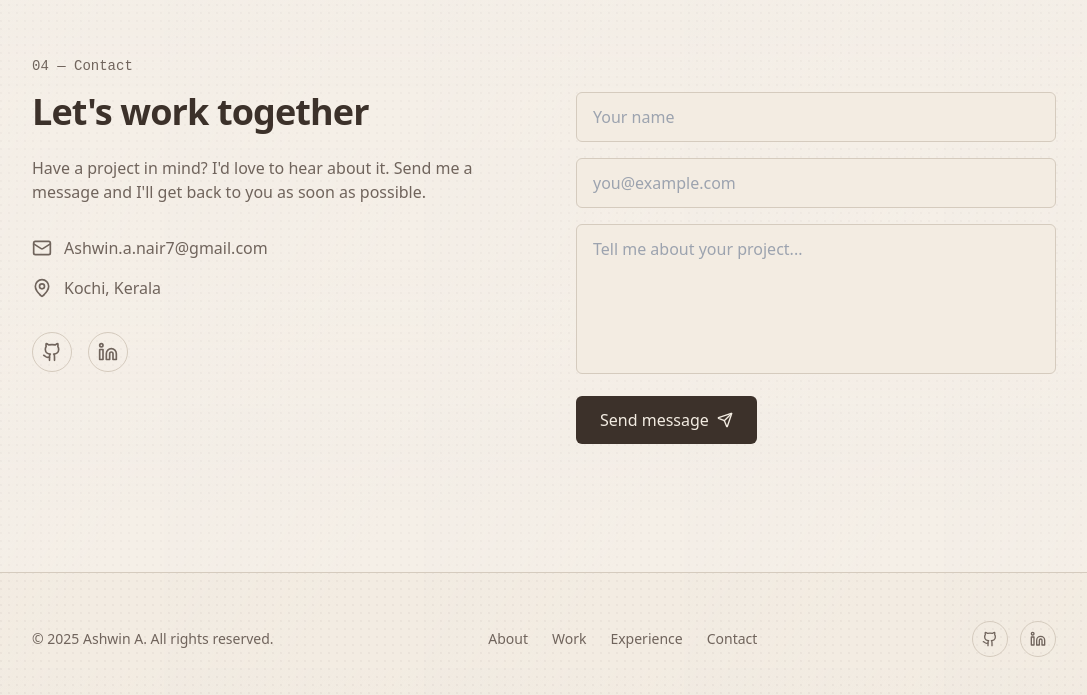
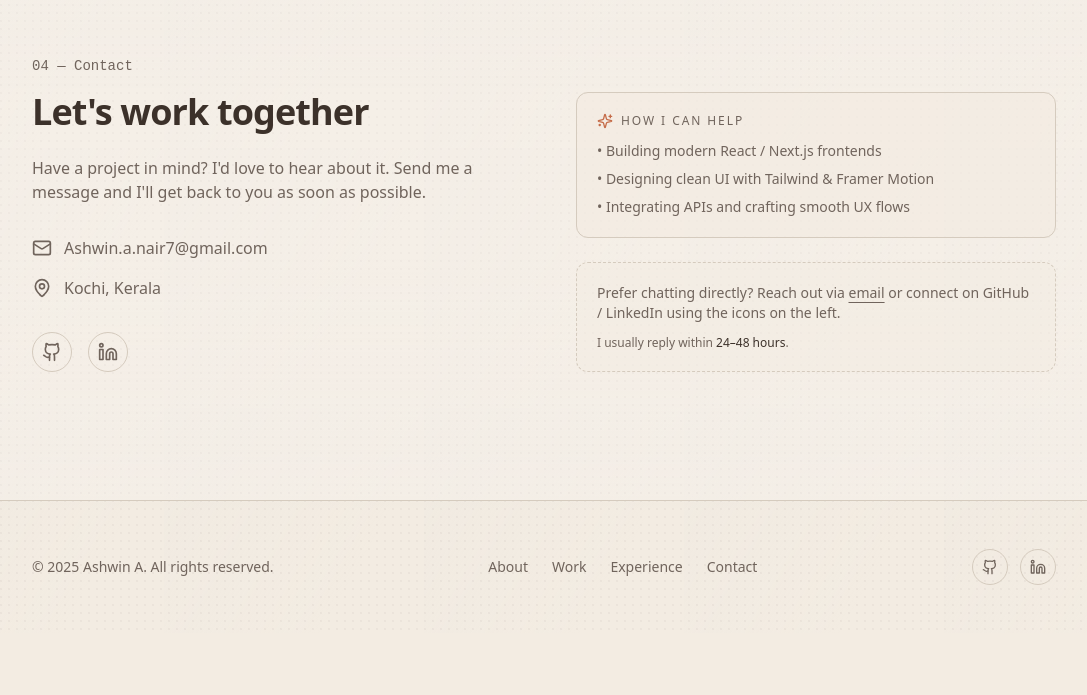
Before and after one commit to Ashwin-A-00/Portfolio, a React (Vite) app: page / in a window 1280 px wide. Shown: the part 4532-5227 px from the top of the page, without its empty margins (96-1183 px from the left). After the commit the page ends 5165 px from the top, so only its background shows below. Built offline with nearby package versions, Linux system fonts and the light colour scheme; the HTML template or start-up script is replaced by a standard one.

Commit message:
updated contact section

```diff
--- a/src/components/portfolio/Contact.tsx
+++ b/src/components/portfolio/Contact.tsx
@@ -1,33 +1,12 @@
 import { motion, useInView } from "framer-motion";
-import { useRef, useState } from "react";
-import { ArrowUpRight, Mail, MapPin, Send, Github, Linkedin } from "lucide-react";
+import { useRef } from "react";
+import { ArrowUpRight, Mail, MapPin, Github, Linkedin, Sparkles } from "lucide-react";
 import { personalInfo } from "@/data/portfolioData";
 import { useToast } from "@/hooks/use-toast";
 
 export const Contact = () => {
   const ref = useRef(null);
   const isInView = useInView(ref, { once: true, margin: "-100px" });
-  const { toast } = useToast();
-  const [isSubmitting, setIsSubmitting] = useState(false);
-  const [formData, setFormData] = useState({
-    name: "",
-    email: "",
-    message: "",
-  });
-
-  const handleSubmit = async (e: React.FormEvent) => {
-    e.preventDefault();
-    setIsSubmitting(true);
-
-    await new Promise(resolve => setTimeout(resolve, 1000));
-
-    setIsSubmitting(false);
-    toast({
-      title: "Message sent",
-      description: "Thanks for reaching out. I'll get back to you soon.",
-    });
-    setFormData({ name: "", email: "", message: "" });
-  };
 
   return (
     <section id="contact" className="py-24 lg:py-32 bg-secondary/30" ref={ref}>
@@ -106,58 +85,43 @@ export const Contact = () => {
               </motion.div>
             </div>
 
-            {/* Right column - Form */}
-            <motion.form
+            {/* Right column - Extra info instead of form */}
+            <motion.div
               initial={{ opacity: 0, y: 20 }}
               animate={isInView ? { opacity: 1, y: 0 } : {}}
               transition={{ delay: 0.3 }}
-              onSubmit={handleSubmit}
-              className="space-y-4"
+              className="space-y-6"
             >
-              <input
-                type="text"
-                id="name"
-                value={formData.name}
-                onChange={(e) => setFormData({ ...formData, name: e.target.value })}
-                className="w-full px-4 py-3 rounded-md bg-background border border-border focus:border-foreground focus:ring-1 focus:ring-foreground outline-none transition-colors"
-                placeholder="Your name"
-                required
-              />
+              <div className="rounded-xl border border-border bg-background/60 p-5">
+                <div className="flex items-center gap-2 mb-3">
+                  <Sparkles className="w-4 h-4 text-accent" />
+                  <p className="text-xs font-medium uppercase tracking-[0.16em] text-muted-foreground">
+                    How I can help
+                  </p>
+                </div>
+                <ul className="space-y-2 text-sm text-muted-foreground">
+                  <li>• Building modern React / Next.js frontends</li>
+                  <li>• Designing clean UI with Tailwind & Framer Motion</li>
+                  <li>• Integrating APIs and crafting smooth UX flows</li>
+                </ul>
+              </div>
 
-              <input
-                type="email"
-                id="email"
-                value={formData.email}
-                onChange={(e) => setFormData({ ...formData, email: e.target.value })}
-                className="w-full px-4 py-3 rounded-md bg-background border border-border focus:border-foreground focus:ring-1 focus:ring-foreground outline-none transition-colors"
-                placeholder="you@example.com"
-                required
-              />
-
-              <textarea
-                id="message"
-                value={formData.message}
-                onChange={(e) => setFormData({ ...formData, message: e.target.value })}
-                className="w-full px-4 py-3 rounded-md bg-background border border-border focus:border-foreground focus:ring-1 focus:ring-foreground outline-none transition-colors min-h-[150px] resize-none"
-                placeholder="Tell me about your project..."
-                required
-              />
-
-              <button
-                type="submit"
-                disabled={isSubmitting}
-                className="w-full sm:w-auto inline-flex items-center justify-center gap-2 px-6 py-3 rounded-md bg-foreground text-background font-medium hover:bg-foreground/90 transition-colors disabled:opacity-50"
-              >
-                {isSubmitting ? (
-                  <span className="w-5 h-5 border-2 border-background/30 border-t-background rounded-full animate-spin" />
-                ) : (
-                  <>
-                    Send message
-                    <Send className="w-4 h-4" />
-                  </>
-                )}
-              </button>
-            </motion.form>
+              <div className="rounded-xl border border-dashed border-border bg-background/40 p-5">
+                <p className="text-sm text-muted-foreground mb-3">
+                  Prefer chatting directly? Reach out via{" "}
+                  <a
+                    href={`mailto:${personalInfo.email}`}
+                    className="underline underline-offset-4 hover:text-foreground"
+                  >
+                    email
+                  </a>{" "}
+                  or connect on GitHub / LinkedIn using the icons on the left.
+                </p>
+                <p className="text-xs text-muted-foreground">
+                  I usually reply within <span className="font-medium text-foreground">24–48 hours</span>.
+                </p>
+              </div>
+            </motion.div>
           </div>
         </div>
       </div>
```
